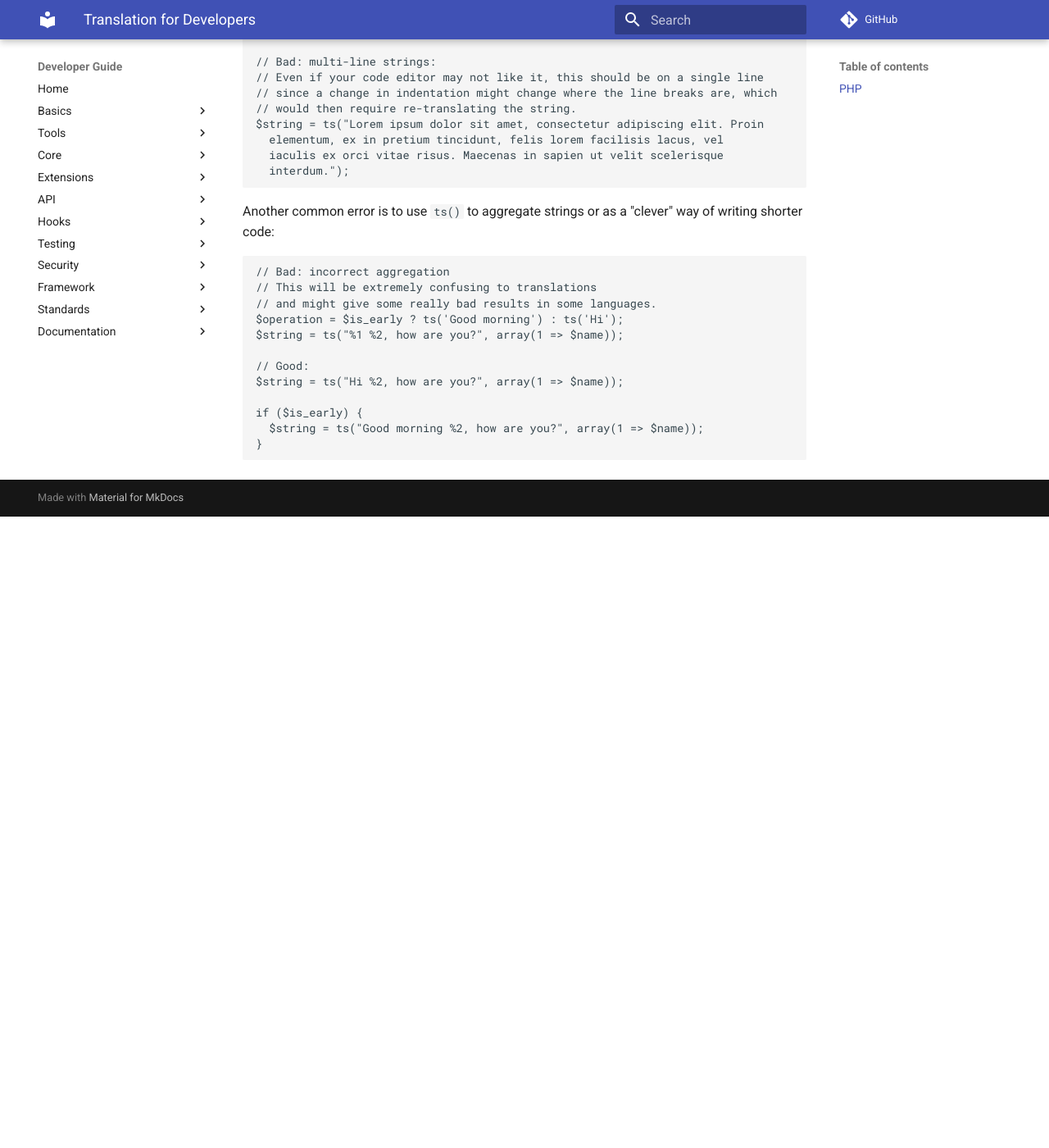
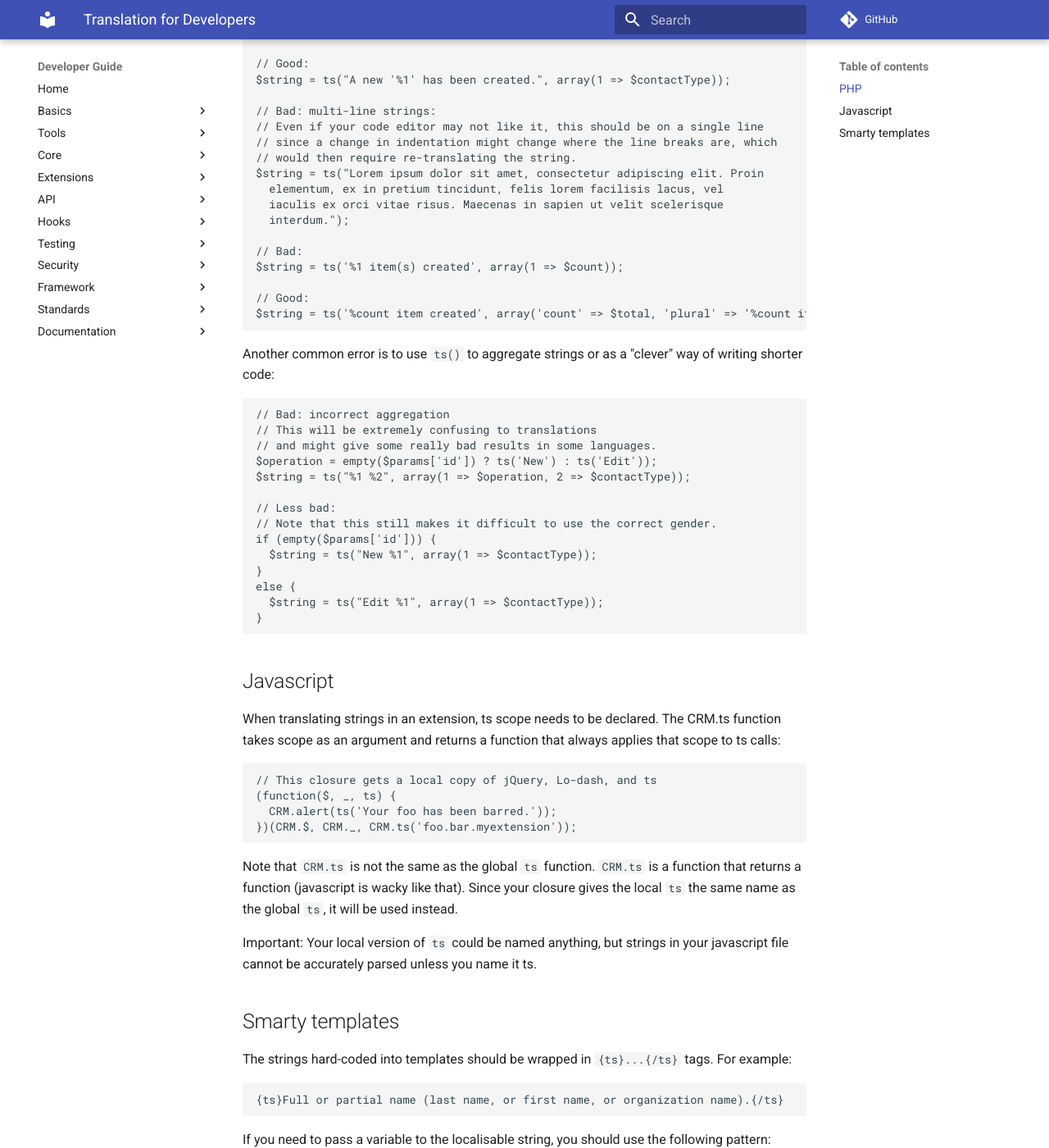
Before and after one commit to civicrm/civicrm-dev-docs, an MkDocs documentation site: the page built from docs/translation/developers.md, in a window 1280 px wide and 1400 px high, scrolled down 879 px. Shown: the whole window at 82% size. Built offline with MkDocs 1.6.1 and Material for MkDocs 9.7.7, drawn with Linux system fonts in a browser that asks for light colours; comment, search, counter and statistics services are not loaded; old or Windows-style settings are respelled for this version of MkDocs; before the commit the page ends 1509 px from its top, so only the background shows below that; some of the changed text lies outside the part shown.

Commit message:
developers.md: more examples and js/smarty

````diff
--- a/docs/translation/developers.md
+++ b/docs/translation/developers.md
@@ -17,12 +17,16 @@ $group = array('' => ts('- any group -')) + $this->_group;
 You can also use placeholders for variables:
 
 ```php
-$string = ts("A new '%1' has been created.", array(
-  1 => $contactType
-));
+$string = ts("A new '%1' has been created.", array(1 => $contactType));
 ```
 
 Note that variables should themselves be translated by your code before passing in, if appropriate.
+
+If the string might be singular or plural, use the following syntax:
+
+```php
+$string = ts('%count item created', array('count' => $total, 'plural' => '%count items created'));
+```
 
 A few examples to avoid:
 
@@ -41,6 +45,12 @@ $string = ts("Lorem ipsum dolor sit amet, consectetur adipiscing elit. Proin
   elementum, ex in pretium tincidunt, felis lorem facilisis lacus, vel
   iaculis ex orci vitae risus. Maecenas in sapien ut velit scelerisque
   interdum.");
+
+// Bad:
+$string = ts('%1 item(s) created', array(1 => $count));
+
+// Good:
+$string = ts('%count item created', array('count' => $total, 'plural' => '%count items created'));
 ```
 
 Another common error is to use `ts()` to aggregate strings or as a "clever" way of writing shorter code:
@@ -49,13 +59,56 @@ Another common error is to use `ts()` to aggregate strings or as a "clever" way
 // Bad: incorrect aggregation
 // This will be extremely confusing to translations
 // and might give some really bad results in some languages.
-$operation = $is_early ? ts('Good morning') : ts('Hi');
-$string = ts("%1 %2, how are you?", array(1 => $name));
+$operation = empty($params['id']) ? ts('New') : ts('Edit'));
+$string = ts("%1 %2", array(1 => $operation, 2 => $contactType));
 
-// Good:
-$string = ts("Hi %2, how are you?", array(1 => $name));
-
-if ($is_early) {
-  $string = ts("Good morning %2, how are you?", array(1 => $name));
+// Less bad:
+// Note that this still makes it difficult to use the correct gender.
+if (empty($params['id'])) {
+  $string = ts("New %1", array(1 => $contactType));
+}
+else {
+  $string = ts("Edit %1", array(1 => $contactType));
 }
 ```
+
+## Javascript
+
+When translating strings in an extension, ts scope needs to be declared. The CRM.ts function takes scope as an argument and returns a function that always applies that scope to ts calls:
+
+```js
+// This closure gets a local copy of jQuery, Lo-dash, and ts
+(function($, _, ts) {
+  CRM.alert(ts('Your foo has been barred.'));
+})(CRM.$, CRM._, CRM.ts('foo.bar.myextension'));
+```
+
+Note that `CRM.ts` is not the same as the global `ts` function. `CRM.ts` is a function that returns a function (javascript is wacky like that). Since your closure gives the local `ts` the same name as the global `ts`, it will be used instead.
+
+Important: Your local version of `ts` could be named anything, but strings in your javascript file cannot be accurately parsed unless you name it ts.
+
+## Smarty templates
+
+The strings hard-coded into templates should be wrapped in `{ts}...{/ts}` tags. For example:
+
+```
+{ts}Full or partial name (last name, or first name, or organization name).{/ts}
+```
+
+If you need to pass a variable to the localisable string, you should use the following pattern:
+
+```
+<div class="status">{ts 1=$delName}Are you sure you want to delete <b>%1</b> Tag?{/ts}</div>
+```
+
+When possible, avoid HTML formatting and newlines inside `{ts}...{/ts}` tags. For example:
+
+```
+<p>{ts}Hello, world!{/ts}</p>
+```
+
+and not:
+
+```
+{ts}<p>This is a bad example.</p>{/ts}
+```
````
